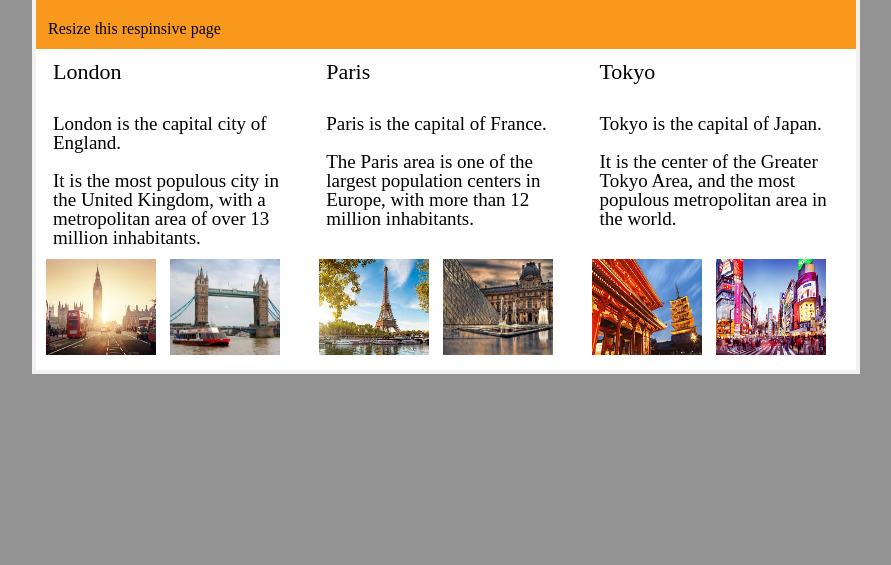
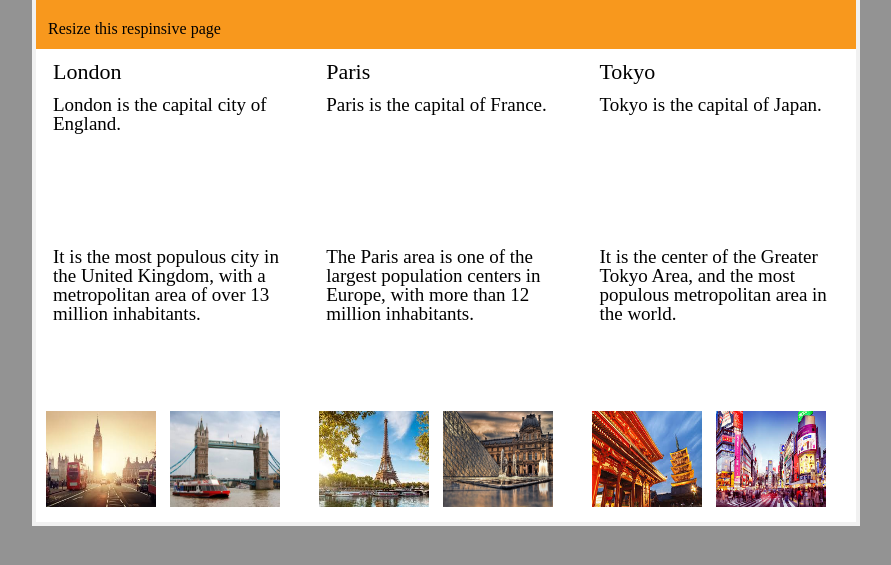
Before and after one commit to ikniga/dz_8_1, a plain HTML site: page index.html in a window 1280 px wide. Shown: the part 87-652 px from the top of the page, without its empty margins (194-1085 px from the left). Drawn offline with Linux system fonts and the light colour scheme.

Commit message:
Update index.html

```diff
--- a/index.html
+++ b/index.html
@@ -18,32 +18,23 @@
         <main class="clearfix">
             <div class="content">
                 <h4>London</h4>
-                <p>
-                    <br>London is the capital city of England.
-                    <br>
-                    <br> It is the most populous city in the United Kingdom, with a metropolitan area of over 13 million inhabitants.
-                </p>
+                    <p>London is the capital city of England.</p>
+                    <p> It is the most populous city in the United Kingdom, with a metropolitan area of over 13 million inhabitants.</p>
                 <img src="./img/london1.jpg" alt="london">
                 <img src="./img/london2.jpg" alt="london">
 
             </div>
             <div class="content">
                 <h4>Paris</h4>
-                <p>
-                    <br>Paris is the capital of France.
-                    <br>
-                    <br>The Paris area is one of the largest population centers in Europe, with more than 12 million inhabitants.
-                </p>
+                    <p>Paris is the capital of France.</p>
+                    <p>The Paris area is one of the largest population centers in Europe, with more than 12 million inhabitants.</p>
                 <img src="./img/paris1.jpg" alt="paris">
                 <img src="./img/paris2.jpg" alt="paris">
             </div>
             <div class="content">
                 <h4>Tokyo</h4>
-                <p>
-                    <br> Tokyo is the capital of Japan.
-                    <br>
-                    <br> It is the center of the Greater Tokyo Area, and the most populous metropolitan area in the world.
-                </p>
+                    <p>Tokyo is the capital of Japan.</p>
+                    <p> It is the center of the Greater Tokyo Area, and the most populous metropolitan area in the world.</p>
                 <img src="./img/tokyo.jpg" alt="tokyo">
                 <img src="./img/tokyo2.jpg" alt="tokyo">
             </div>
```
